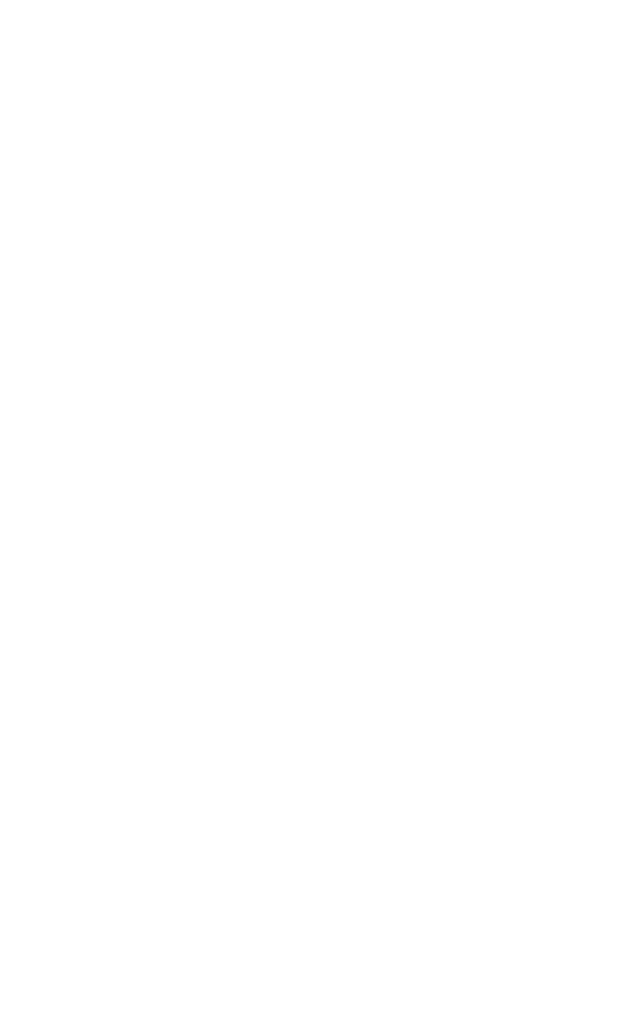
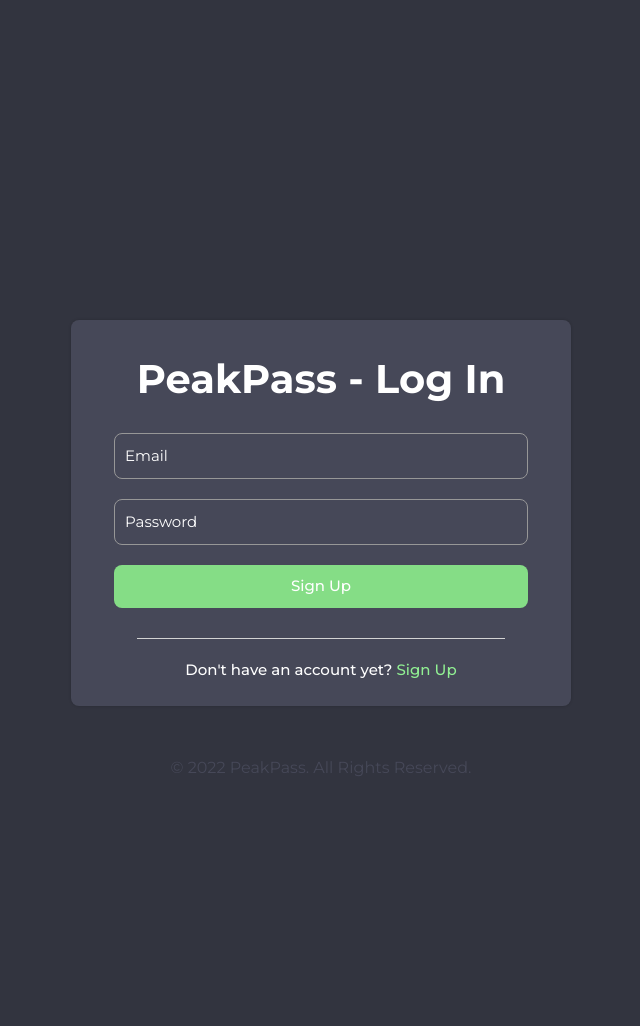
Before and after one commit to CAC-TX06/PeakPass, a Flask app: page /login in a window 1280 px wide. Before the commit the part shown is empty. Shown: the whole page, without its empty margins (319-959 px from the left). Before the commit the page ends 800 px from the top, so only its background shows below. Run offline with Flask 2, Linux system fonts and the light colour scheme; parts of the project's set-up code (start-up, migrations or seed data) failed here and were passed over; some libraries are stand-ins or nearby versions.

Commit message:
Log in and Sign up should be done

```diff
--- a/website/peakpass.py
+++ b/website/peakpass.py
@@ -43,14 +43,12 @@ async def login():
 async def signup():
     if(request.method == 'POST'):
         if await add_user(request.form['email'], await hash_new_pass(request.form['password'])):
-            flash('Account created successfully.')
-            return render_template('signup-success.html')
+            flash('Account created successfully. Please login to continue.')
+            return redirect(url_for('login'))
         else:
             flash('That email is already taken.', 'error')
-            return render_template('signup-failure.html')
 
-    elif(request.method == 'GET'):
-        return render_template('signup.html')
+    return render_template('signup.html')
 
 # If there is a current user, redirect to the dashboard, otherwise redirect to the login page
 @app.route('/dashboard', methods=['GET'])
--- a/website/templates/login.html
+++ b/website/templates/login.html
@@ -9,7 +9,7 @@
       integrity="sha384-Vkoo8x4CGsO3+Hhxv8T/Q5PaXtkKtu6ug5TOeNV6gBiFeWPGFN9MuhOf23Q9Ifjh"
       crossorigin="anonymous"
     />
-    <title>{% block title %}Home{% endblock %}</title>
+    <!-- <title>{% block title %}Home{% endblock %}</title> -->
   </head>
   <body>
     {% with messages = get_flashed_messages(with_categories=true) %} {% if
@@ -30,7 +30,144 @@
     </div>
     {% endif %} {% endfor %} {% endif %} {% endwith %}
   </body>
-  <body>
+  <script
+  src="https://code.jquery.com/jquery-3.2.1.slim.min.js"
+  integrity="sha384-KJ3o2DKtIkvYIK3UENzmM7KCkRr/rE9/Qpg6aAZGJwFDMVNA/GpGFF93hXpG5KkN"
+  crossorigin="anonymous"
+  ></script>
+  <script
+    src="https://maxcdn.bootstrapcdn.com/bootstrap/4.0.0/js/bootstrap.min.js"
+    integrity="sha384-JZR6Spejh4U02d8jOt6vLEHfe/JQGiRRSQQxSfFWpi1MquVdAyjUar5+76PVCmYl"
+    crossorigin="anonymous"
+  ></script>
+  <body class="log-in-body">
+    <div class="log-in-form">
+      <!-- <img src="images/1024x1024.png""> -->
+      <h1>PeakPass - Log In</h1>
+      <form action="/login" method="POST">
+        <input type="email" class="input-box" name="email" placeholder="Email">
+        <input type="password" class="input-box" name="password" placeholder="Password">
 
+        <button type="submit" value="submit" class="log-in-btn">Sign Up</button>
+        <hr>
+        <p class="alt-sign-up">Don't have an account yet? <a href="{{ url_for('signup') }}">Sign Up</a></p>
+      </form>
+    </div>
+    <footer>
+      © 2022 PeakPass. All Rights Reserved.
+    </footer>
   </body>
 </html>
+
+<style>
+
+@import url('https://fonts.googleapis.com/css2?family=Montserrat:wght@300;400;500;600;700;800;900&display=swap');
+@import url('https://fonts.googleapis.com/css2?family=Poppins:wght@500&display=swap');
+
+  .log-in-body {
+    margin: 0;
+    padding: 0;
+    font-family: sans-serif;
+    background-color: rgb(50, 52, 63);
+  }
+
+  /* Changes the Box everything sits in; can change the margin from 8% to 13% if you want to center in the middle of the screen*/
+  .log-in-form {
+    width: 500px;
+    box-shadow: 0 0 3px 0 rgba(0, 0, 0, 0.2);
+    background: rgb(70, 72, 88);
+    padding: 20px;
+    margin: 25% auto;
+    text-align: center;
+    border-radius: 8px;
+  }
+
+  /* Changes the 'PeakPass' title */
+  .log-in-form h1 {
+    color: white;
+    margin: 15px 0 15px 0;
+    padding-bottom: 5px;
+    font-family: Montserrat;
+    font-weight: 700;
+  }
+
+  /* Changes the 'Already have an account' text  */
+  .alt-sign-up {
+    font-family: Montserrat;
+    font-size: 15px;
+    font-weight: 500;
+    color:white;
+    margin-bottom: 5px;
+  }
+
+  /* Changes the 'Your Email' and 'Your Password' boxes */
+  .input-box {
+    background-color: rgb(70, 72, 88);
+    border-radius: 8px;
+    padding: 10px;
+    margin: 10px;
+    width: 90%;
+    border: 1px solid rgb(151, 151, 151);
+    outline: none;
+  }
+
+  /* Changes the 'Sign Up' Button */
+  .log-in-btn {
+    background-color: #85dd86;
+    color: white;
+    font-family: Montserrat;
+    font-weight: 500;
+    width: 90%;
+    padding: 10px;
+    border-radius: 8px;
+    font-size: 15px;
+    margin: 10px 0;
+    border: none;
+    outline: none;
+    cursor: pointer;
+  }
+
+  /* Changes the 'Log In' hyperlink */
+  a {
+    text-decoration: none;
+    color: #91f093;
+  }
+
+  a:hover {
+    color:#91f093;
+  }
+
+  /* Changes the thin bar between button and alt log in  */
+  hr {
+    margin-top: 20px;
+    margin-bottom: 20px;
+    width: 80%;
+    background-color: rgb(235, 235, 235);
+  }
+
+  /* Can be used with the logo */
+  img {
+    width: 70px;
+  }
+
+  /* Changes the 'Your Email'/'Your Password' TEXT */
+  ::placeholder {
+    font-family: Montserrat;
+    font-size: 15px;
+    color: white;
+  }
+
+  footer {
+    position: absolute;
+    bottom: 0;
+    left: 0;
+    right: 0;
+    height: auto;
+    width: 100vw;
+    margin-bottom: 20px;
+    padding-top: 40px;
+    text-align: center;
+    color: rgb(70, 72, 88);
+    font-family: Montserrat;
+  }
+</style>
```
Also changed, not shown: website/func/sign_up.py (+8 -7 lines), website/templates/signup.html (+23 -12 lines).
